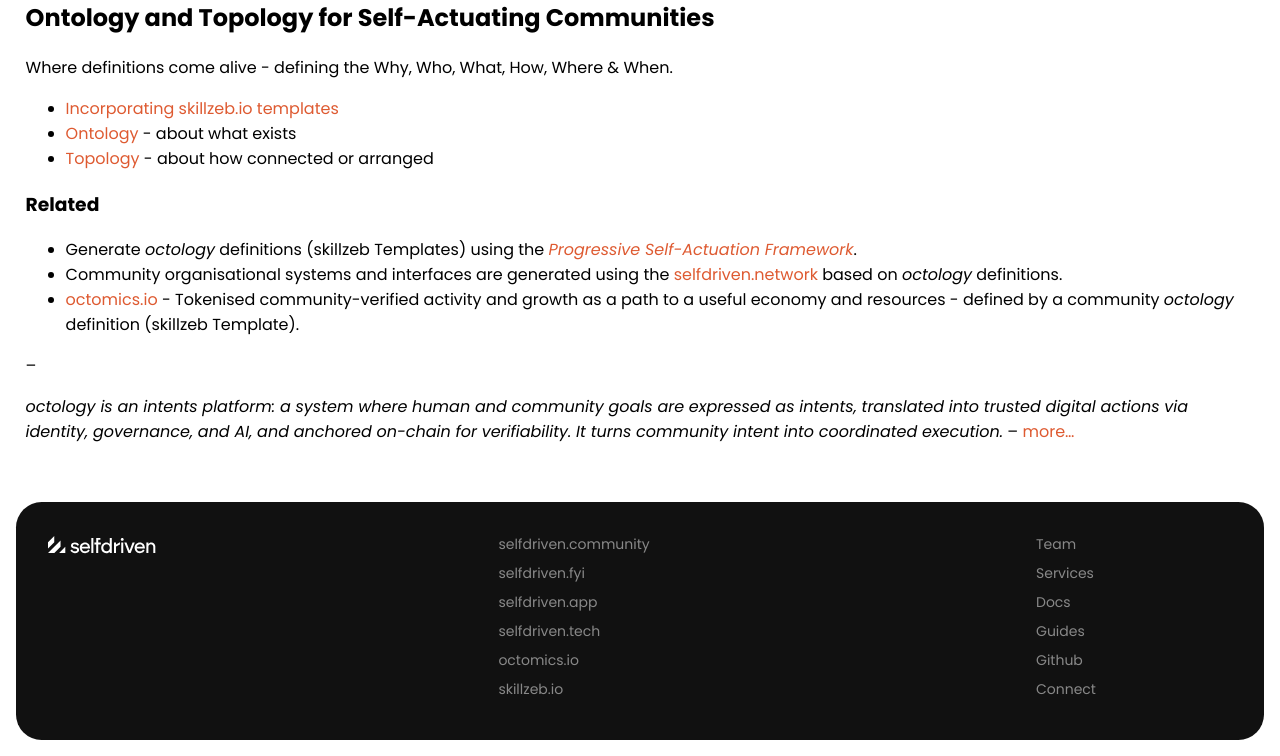
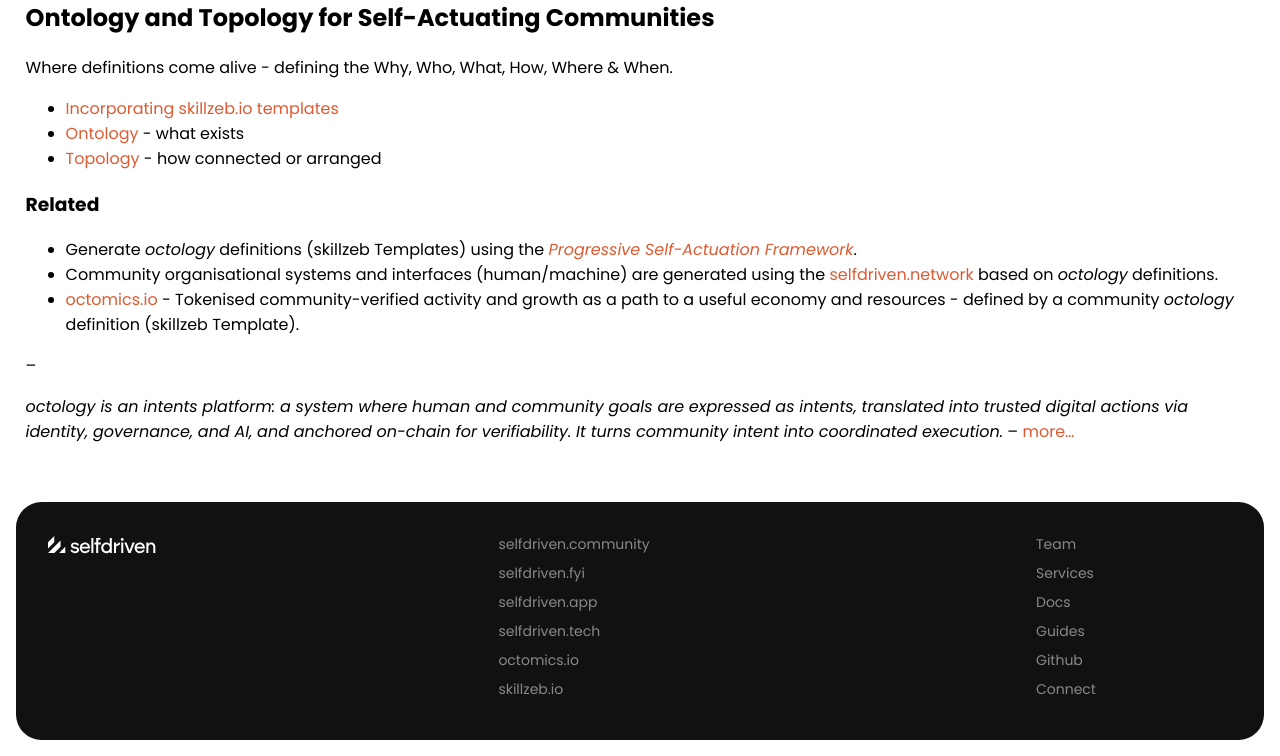
Before and after one commit to selfdriven-octo/octology, a Jekyll site: the page built from docs/index.md, in a window 1280 px wide. Shown: the part 367-1123 px from the top of the page. Built offline with Jekyll 4.4.1, drawn with Linux system fonts in a browser that asks for light colours.

Commit message:
Update index.md

```diff
--- a/docs/index.md
+++ b/docs/index.md
@@ -8,12 +8,12 @@
 Where definitions come alive - defining the Why, Who, What, How, Where & When.
 
 - [Incorporating skillzeb.io templates](https://skillzeb.io)
-- [Ontology](/what-is-ontology/) - about what exists
-- [Topology](/what-is-topology/) - about how connected or arranged
+- [Ontology](/what-is-ontology/) - what exists
+- [Topology](/what-is-topology/) - how connected or arranged
 
 ### Related
 - Generate *octology* definitions (skillzeb Templates) using the *[Progressive Self-Actuation Framework](https://onboarding.selfdriven.foundation)*.
-- Community organisational systems and interfaces are generated using the [selfdriven.network](https://selfdriven.network) based on *octology* definitions.
+- Community organisational systems and interfaces (human/machine) are generated using the [selfdriven.network](https://selfdriven.network) based on *octology* definitions.
 - [octomics.io](https://octomics.io) - Tokenised community-verified activity and growth as a path to a useful economy and resources - defined by a community *octology* definition (skillzeb Template).
 
 --
```
